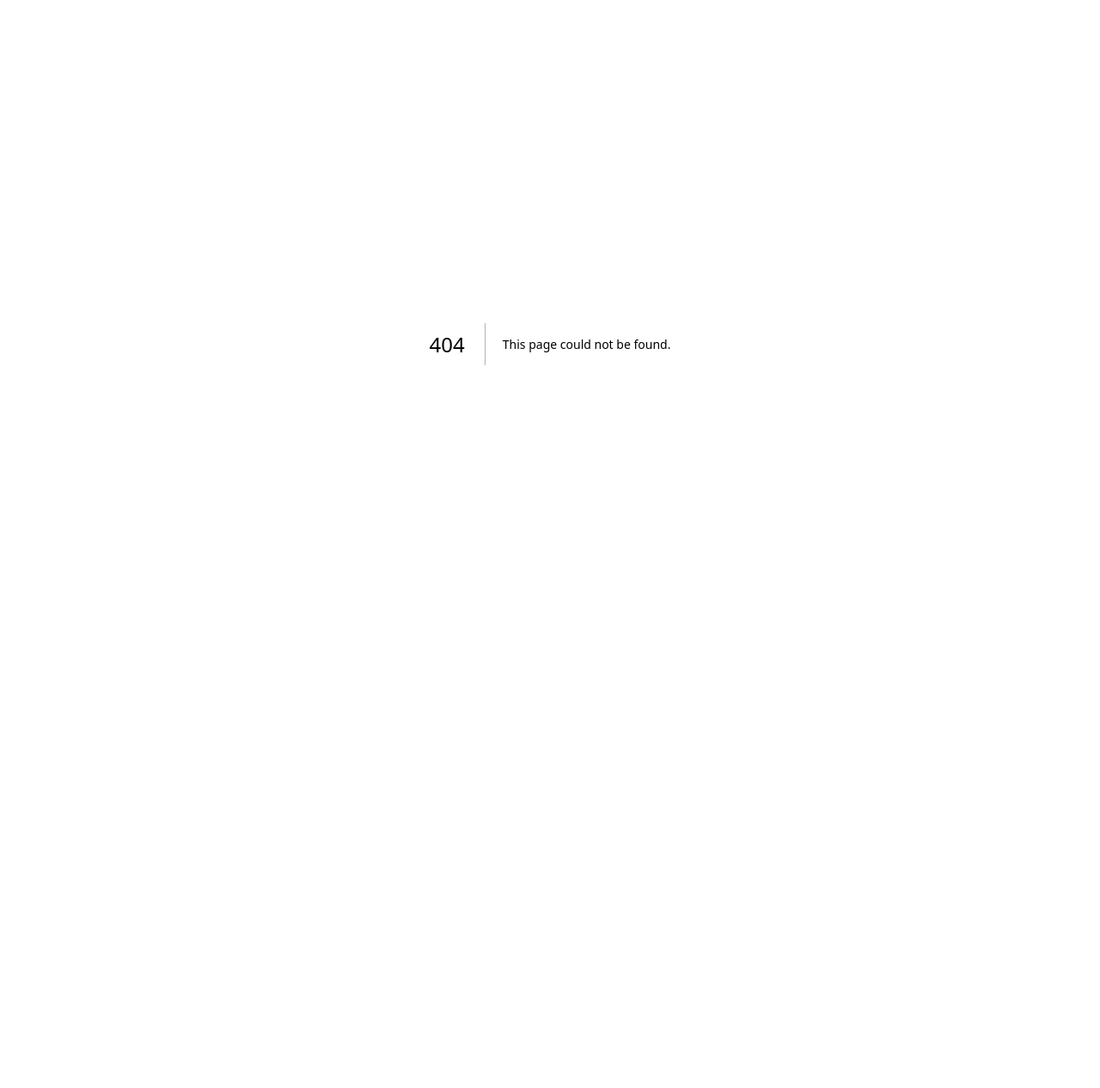
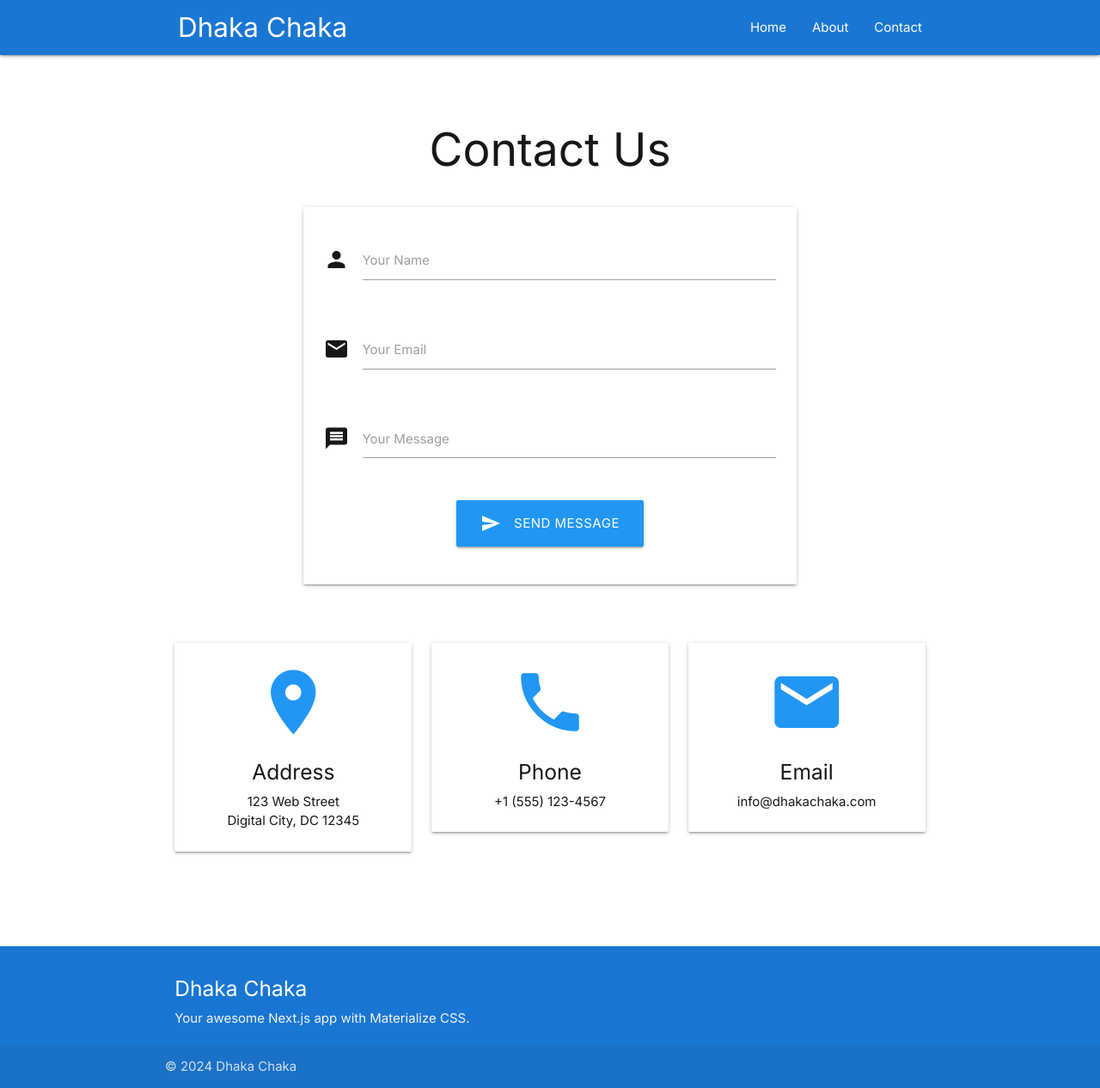
Before and after one commit to uzicodes/dhaka-chaka, a Next.js app: page /contact in a window 1280 px wide. Before the commit this address had no page. Shown: the whole page at 86% size. Before the commit the page ends 800 px from the top, so only its background shows below. Built offline with nearby package versions, Linux system fonts and the light colour scheme.

Commit message:
name changed

```diff
--- /dev/null
+++ b/app/contact/page.tsx
@@ -0,0 +1,108 @@
+'use client'
+
+import { FormEvent, useState } from 'react'
+
+export default function Contact() {
+  const [formData, setFormData] = useState({
+    name: '',
+    email: '',
+    message: ''
+  })
+
+  const handleSubmit = (e: FormEvent) => {
+    e.preventDefault()
+    // Here you would typically handle the form submission
+    console.log('Form submitted:', formData)
+    alert('Thank you for your message! We will get back to you soon.')
+    setFormData({ name: '', email: '', message: '' })
+  }
+
+  return (
+    <div className="section">
+      <h2 className="header center-align">Contact Us</h2>
+
+      <div className="row" style={{ marginTop: '2rem' }}>
+        <div className="col s12 m8 offset-m2">
+          <div className="card">
+            <div className="card-content">
+              <form onSubmit={handleSubmit}>
+                <div className="row">
+                  <div className="input-field col s12">
+                    <i className="material-icons prefix">person</i>
+                    <input
+                      id="name"
+                      type="text"
+                      value={formData.name}
+                      onChange={(e) => setFormData({ ...formData, name: e.target.value })}
+                      required
+                    />
+                    <label htmlFor="name">Your Name</label>
+                  </div>
+                </div>
+
+                <div className="row">
+                  <div className="input-field col s12">
+                    <i className="material-icons prefix">email</i>
+                    <input
+                      id="email"
+                      type="email"
+                      value={formData.email}
+                      onChange={(e) => setFormData({ ...formData, email: e.target.value })}
+                      required
+                    />
+                    <label htmlFor="email">Your Email</label>
+                  </div>
+                </div>
+
+                <div className="row">
+                  <div className="input-field col s12">
+                    <i className="material-icons prefix">message</i>
+                    <textarea
+                      id="message"
+                      className="materialize-textarea"
+                      value={formData.message}
+                      onChange={(e) => setFormData({ ...formData, message: e.target.value })}
+                      required
+                    ></textarea>
+                    <label htmlFor="message">Your Message</label>
+                  </div>
+                </div>
+
+                <div className="row center-align">
+                  <button type="submit" className="waves-effect waves-light btn-large blue">
+                    <i className="material-icons left">send</i>
+                    Send Message
+                  </button>
+                </div>
+              </form>
+            </div>
+          </div>
+        </div>
+      </div>
+
+      <div className="row center-align" style={{ marginTop: '3rem' }}>
+        <div className="col s12 m4">
+          <div className="card-panel">
+            <i className="material-icons large blue-text">location_on</i>
+            <h5>Address</h5>
+            <p>123 Web Street<br />Digital City, DC 12345</p>
+          </div>
+        </div>
+        <div className="col s12 m4">
+          <div className="card-panel">
+            <i className="material-icons large blue-text">phone</i>
+            <h5>Phone</h5>
+            <p>+1 (555) 123-4567</p>
+          </div>
+        </div>
+        <div className="col s12 m4">
+          <div className="card-panel">
+            <i className="material-icons large blue-text">email</i>
+            <h5>Email</h5>
+            <p>info@dhakachaka.com</p>
+          </div>
+        </div>
+      </div>
+    </div>
+  )
+}
--- a/app/globals.css
+++ b/app/globals.css
@@ -22,6 +22,9 @@ body {
   font-family: Arial, Helvetica, sans-serif;
   -webkit-font-smoothing: antialiased;
   -moz-osx-font-smoothing: grayscale;
+  display: flex;
+  min-height: 100vh;
+  flex-direction: column;
 }
 
 * {
@@ -40,3 +43,40 @@ a {
     color-scheme: dark;
   }
 }
+
+main {
+  flex: 1 0 auto;
+  padding: 2rem 0;
+}
+
+.brand-logo {
+  margin-left: 1rem;
+}
+
+@media only screen and (max-width: 992px) {
+  nav .brand-logo {
+    left: 0;
+    transform: none;
+  }
+}
+
+.section {
+  padding-top: 2rem;
+  padding-bottom: 2rem;
+}
+
+.card-panel:hover {
+  transform: translateY(-5px);
+  transition: transform 0.3s ease;
+  box-shadow: 0 8px 17px 2px rgba(0,0,0,0.14),
+             0 3px 14px 2px rgba(0,0,0,0.12),
+             0 5px 5px -3px rgba(0,0,0,0.2);
+}
+
+.page-footer {
+  margin-top: 2rem;
+}
+
+.input-field .prefix {
+  font-size: 1.5rem;
+}
--- a/app/layout.tsx
+++ b/app/layout.tsx
@@ -1,31 +1,56 @@
 import type { Metadata } from "next";
-import { Geist, Geist_Mono } from "next/font/google";
+import { Inter } from "next/font/google";
 import "./globals.css";
 
-const geistSans = Geist({
-  variable: "--font-geist-sans",
-  subsets: ["latin"],
-});
-
-const geistMono = Geist_Mono({
-  variable: "--font-geist-mono",
-  subsets: ["latin"],
-});
+const inter = Inter({ subsets: ["latin"] });
 
 export const metadata: Metadata = {
-  title: "Create Next App",
-  description: "Generated by create next app",
+  title: "Dhaka Chaka",
+  description: "A Next.js app with Materialize CSS",
 };
 
 export default function RootLayout({
   children,
-}: Readonly<{
-  children: React.ReactNode;
-}>) {
+}: {
+  children: React.ReactNode
+}) {
   return (
     <html lang="en">
-      <body className={`${geistSans.variable} ${geistMono.variable}`}>
-        {children}
+      <head>
+        {/* Materialize CSS and JavaScript */}
+        <link rel="stylesheet" href="https://cdnjs.cloudflare.com/ajax/libs/materialize/1.0.0/css/materialize.min.css" />
+        <link href="https://fonts.googleapis.com/icon?family=Material+Icons" rel="stylesheet" />
+        <script src="https://cdnjs.cloudflare.com/ajax/libs/materialize/1.0.0/js/materialize.min.js" async></script>
+      </head>
+      <body className={inter.className}>
+        <nav className="blue darken-2">
+          <div className="nav-wrapper container">
+            <a href="/" className="brand-logo">Dhaka Chaka</a>
+            <ul id="nav-mobile" className="right hide-on-med-and-down">
+              <li><a href="/">Home</a></li>
+              <li><a href="/about">About</a></li>
+              <li><a href="/contact">Contact</a></li>
+            </ul>
+          </div>
+        </nav>
+        <main className="container">
+          {children}
+        </main>
+        <footer className="page-footer blue darken-2">
+          <div className="container">
+            <div className="row">
+              <div className="col l6 s12">
+                <h5 className="white-text">Dhaka Chaka</h5>
+                <p className="grey-text text-lighten-4">Your awesome Next.js app with Materialize CSS.</p>
+              </div>
+            </div>
+          </div>
+          <div className="footer-copyright">
+            <div className="container">
+              © 2024 Dhaka Chaka
+            </div>
+          </div>
+        </footer>
       </body>
     </html>
   );
```
Also changed, not shown: app/about/page.tsx (added, +71 -0 lines), app/page.tsx (+42 -84 lines).
